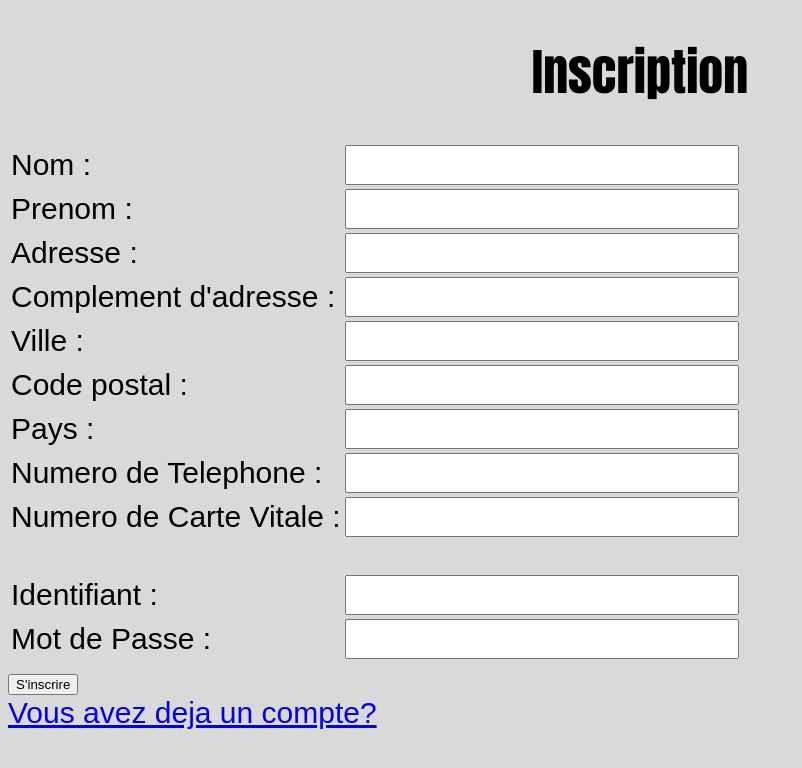
After one commit to Arthyvi/PROJET-PISCINE-2022, a PHP site: page /inscriptionclient.html in a window 1280 px wide. The commit adds this page. Shown: the top 768 px of the page, without its empty margins (0-802 px from the left). Run offline with PHP 8.4, Linux system fonts and the light colour scheme; some libraries are stand-ins or nearby versions.

Commit message:
connexion/inscription

```diff
--- /dev/null
+++ b/PJ WEB 2021 Eleonore DOS SANTOS Lucas FEVRE Kevin CERCEAU Arthur VINHAS/inscriptionclient.html
@@ -0,0 +1,68 @@
+<!DOCTYPE html>
+
+<head>
+    <Title>OMNES</Title>
+    <meta charset="uft-8">
+    <meta name="viewport" content="width=device-width, initial-scale=1">
+    <link rel="stylesheet" href="style.css">
+    <!--<link rel="stylesheet" href="https://maxcdn.bootstrapcdn.com/bootstrap/3.3.7/css/bootstrap.min.css">-->
+    <script src="https://ajax.googleapis.com/ajax/libs/jquery/3.2.0/jquery.min.js"></script>
+    <script src="https://maxcdn.bootstrapcdn.com/bootstrap/3.3.7/js/bootstrap.min.js"></script>
+    <script src="https://ajax.googleapis.com/ajax/libs/jquery/3.6.0/jquery.min.js"></script>
+    <script src="script.js"></script>
+
+</head>
+
+<body>
+    <h1>Inscription</h1>
+    <form action="connexion.php" method="post">
+        <table>
+            <tr>
+                <td>Nom : </td>
+                <td><input type="text" name="nom" style="font-size:30px" required></td>
+            </tr>
+            <tr>
+                <td>Prenom : </td>
+                <td><input type="text" name="prenom" style="font-size:30px" required></td>
+            </tr>
+            <tr>
+                <td>Adresse : </td>
+                <td><input type="text" name="adresse1" style="font-size:30px" required></td>
+            </tr>
+            <tr>
+                <td>Complement d'adresse : </td>
+                <td><input type="text" name="adresse2" style="font-size:30px" required></td>
+            </tr>
+            <tr>
+                <td>Ville : </td>
+                <td><input type="text" name="ville" style="font-size:30px" required></td>
+            </tr>
+            <tr>
+                <td>Code postal : </td>
+                <td><input type="text" name="code" style="font-size:30px" required></td>
+            </tr>
+            <tr>
+                <td>Pays : </td>
+                <td><input type="text" name="pays" style="font-size:30px" required></td>
+            </tr>
+            <tr>
+                <td>Numero de Telephone : </td>
+                <td><input type="text" name="tel" style="font-size:30px" required></td>
+            </tr>
+            <tr>
+                <td>Numero de Carte Vitale : </td>
+                <td><input type="text" name="vitale" style="font-size:30px" required></td>
+            </tr>
+            <tr>
+                <td><br>Identifiant : </td>
+                <td><br><input type="text" name="id" id="id" style="font-size:30px" required></td>
+            </tr>
+            <tr>
+                <td>Mot de Passe : </td>
+                <td><input type="password" name="mdp" id="mdp" style="font-size:30px" required></td>
+            </tr>
+        </table>
+        <input type="submit" id="btnco" value="S'inscrire">
+    </form>
+    <a href="connexion.html">Vous avez deja un compte?</a>
+</body>
--- /dev/null
+++ b/PJ WEB 2021 Eleonore DOS SANTOS Lucas FEVRE Kevin CERCEAU Arthur VINHAS/script.js
@@ -0,0 +1,3 @@
+$(document).ready(function () {
+
+});
--- a/PJ WEB 2021 Eleonore DOS SANTOS Lucas FEVRE Kevin CERCEAU Arthur VINHAS/style.css
+++ b/PJ WEB 2021 Eleonore DOS SANTOS Lucas FEVRE Kevin CERCEAU Arthur VINHAS/style.css
@@ -10,14 +10,6 @@ h1 {
     font-size: 50px;
 }
 
-#btnco {
+.champ {
     font-size: 30px;
 }
-
-#id {
-    font-size: 30px;
-}
-
-#mdp {
-    font-size: 30px;
-}
```
Also changed, not shown: PJ WEB 2021 Eleonore DOS SANTOS Lucas FEVRE Kevin CERCEAU Arthur VINHAS/connexion.html (+14 -5 lines).
